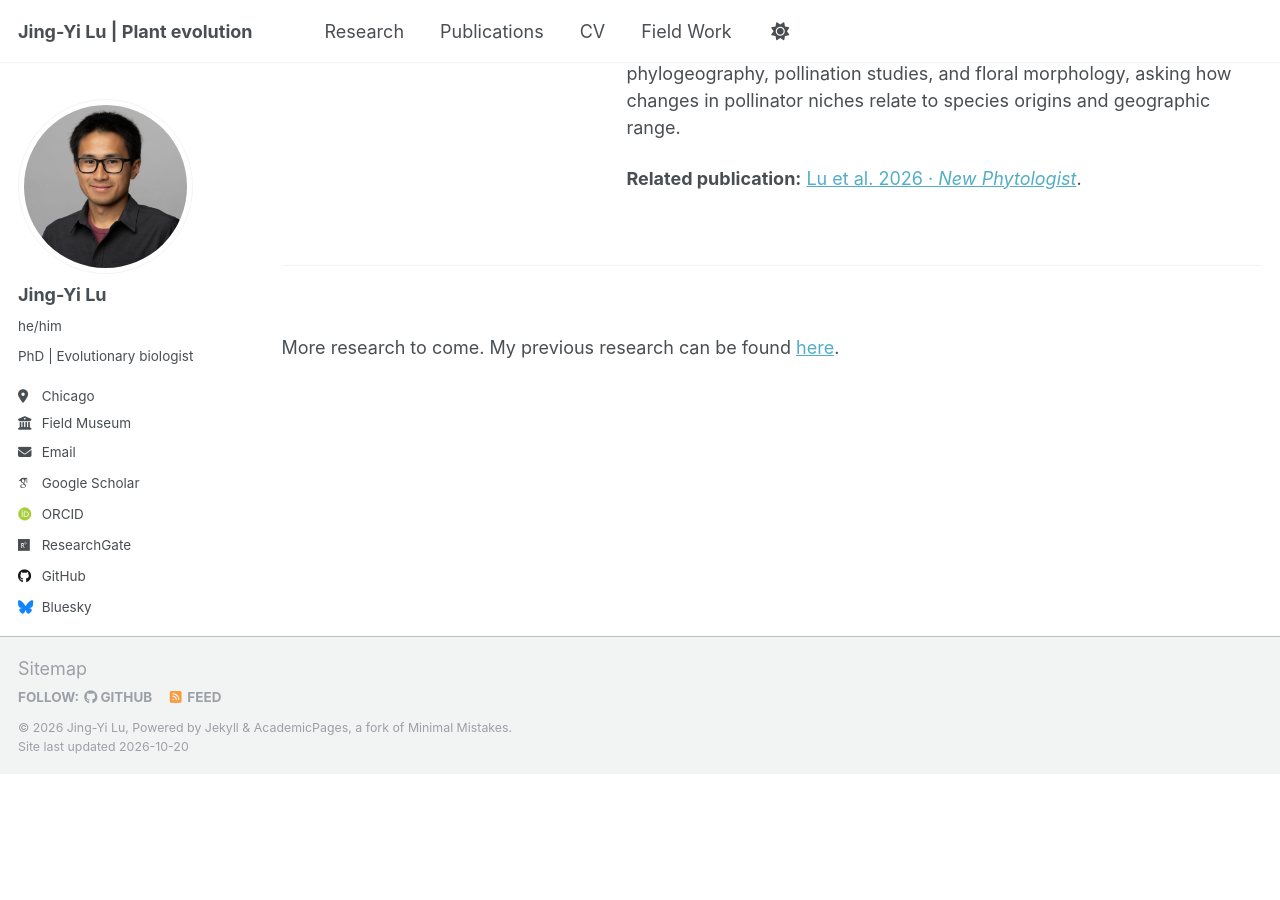
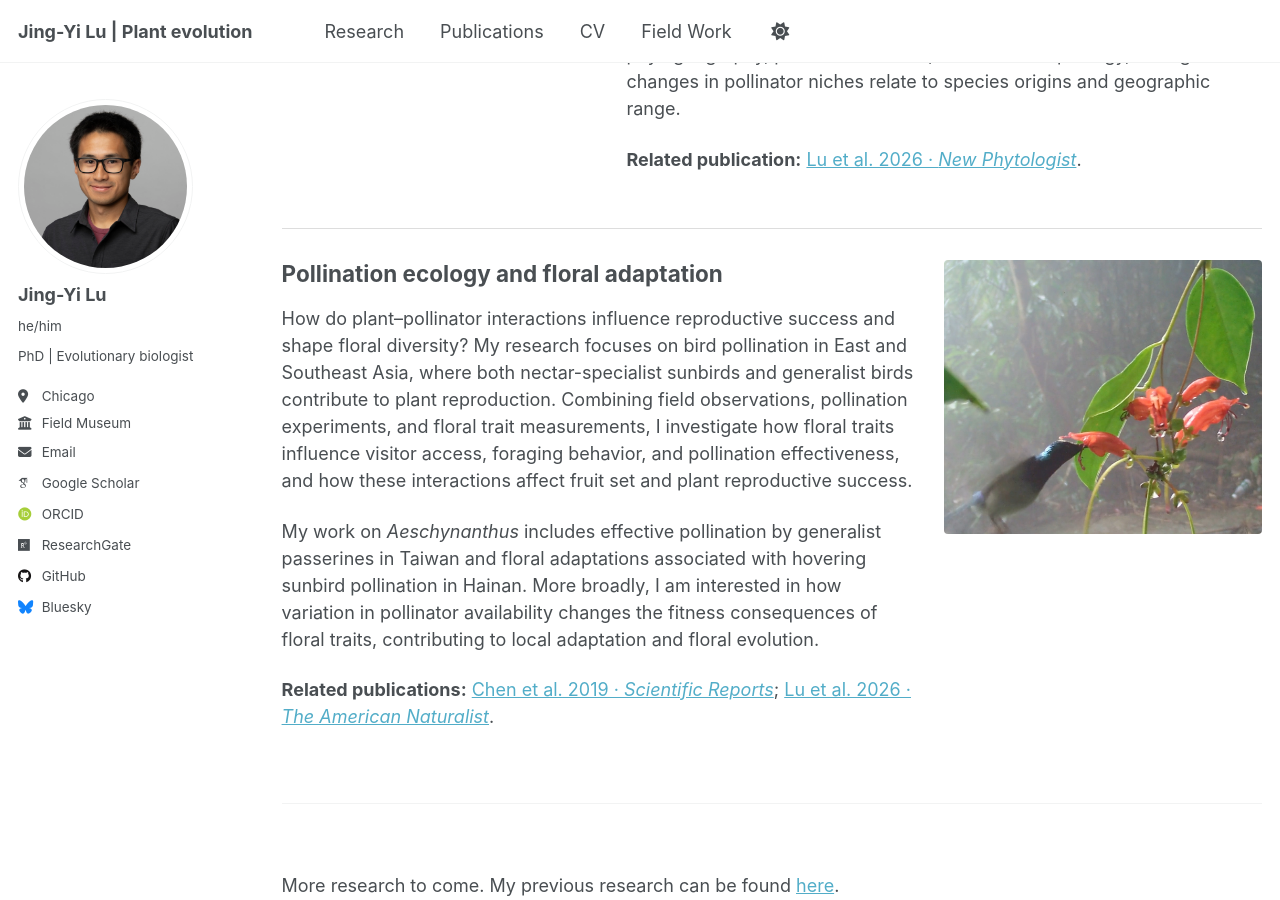
Before and after one commit to jingyilu/jingyilu.github.io, a Jekyll site: the page built from _pages/research.md, in a window 1280 px wide and 900 px high, scrolled down 606 px. Built offline with Jekyll 4.4.1, drawn with Linux system fonts in a browser that asks for light colours; some web fonts are replaced; a script that is not in the unit is left out; before the commit the page ends 1381 px from its top, so only the background shows below that.

Commit message:
update research

```diff
--- a/_pages/research.md
+++ b/_pages/research.md
@@ -8,8 +8,6 @@ author_profile: true
 My research focuses on how plants evolve and diversify across spatial and temporal scales. Using an integrative approach that combines field ecology, phylogeography, and genomic analyses, I examine models of plant speciation and the role of ecological interactions in shaping evolutionary divergence.
 Plant-pollinator interaction is a compelling subject for investigating the links between microevolution and macroevolution. Uneven distribution of animal pollinators forms geographic mosaics at the landscape level. How do plants respond and evolve to a geographic mosaic in pollinator availability? I investigate key questions of pollinator-driven speciation in the SE Asian genus <em>Aeschynanthus</em> (Gesneriaceae).
 
-
----
 
 <style>
 .research-block {
@@ -56,9 +54,6 @@ Plant-pollinator interaction is a compelling subject for investigating the links
 }
 </style>
 
-
-
-
 <!-- Block 1: speciation — image left -->
 <section class="research-block">
   <figure class="research-block__image">
@@ -95,6 +90,46 @@ Plant-pollinator interaction is a compelling subject for investigating the links
   </div>
 </section>
 
+<!-- Block 2: pollination ecology — image right -->
+
+<section class="research-block image-right">
+  <div class="research-block__text">
+    <h2>Pollination ecology and floral adaptation</h2>
+
+    <p>
+      How do plant–pollinator interactions influence reproductive success
+      and shape floral diversity? My research focuses on bird pollination
+      in East and Southeast Asia, where both nectar-specialist sunbirds
+      and generalist birds contribute to plant reproduction. Combining
+      field observations, pollination experiments, and floral trait
+      measurements, I investigate how floral traits influence visitor
+      access, foraging behavior, and pollination effectiveness, and how
+      these interactions affect fruit set and plant reproductive success.
+    </p>
+
+    <p>
+      My work on <em>Aeschynanthus</em> includes effective pollination by
+      generalist passerines in Taiwan and floral adaptations associated
+      with hovering sunbird pollination in Hainan. More broadly, I am
+      interested in how variation in pollinator availability changes the
+      fitness consequences of floral traits, contributing to local
+      adaptation and floral evolution.
+    </p>
+
+    <p>
+      <strong>Related publications:</strong>
+      <a href="https://doi.org/10.1038/s41598-019-53035-2">Chen et al. 2019 · <em>Scientific Reports</em></a>;
+      <a href="https://doi.org/10.1086/744314">Lu et al. 2026 · <em>The American Naturalist</em></a>.
+    </p>
+  </div>
+
+  <figure class="research-block__image">
+    <img src="/images/sunbird-moningerae.jpg"
+         alt="A male Fork-tailed Sunbird visiting the flower of Aeschynanthus moningerae by hovering"
+         loading="lazy">
+  </figure>
+</section>
+
 ---
 
 <br> <!-- Empty lines added here -->
```
Also changed, not shown: images/sunbird-moningerae.jpg (added).
